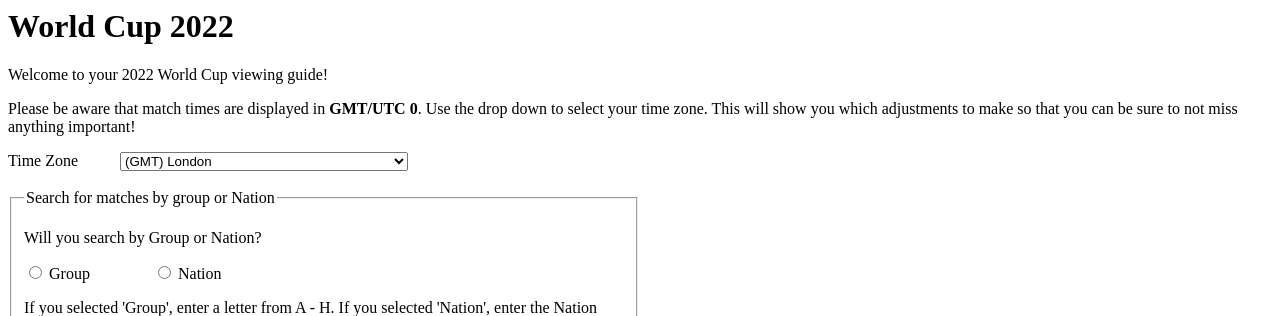
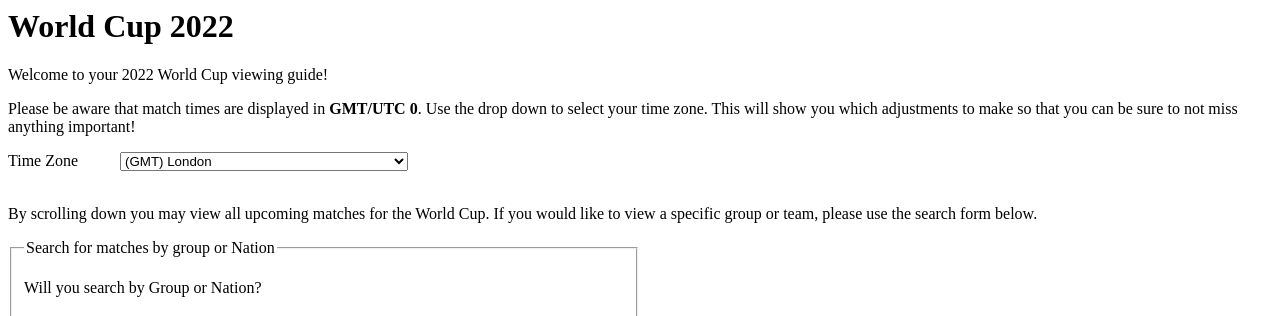
Before and after one commit to DacinTitus/CS361_project, a Flask app: page / in a window 1280 px wide. Shown: the top 316 px of the page. Run offline with Flask 2, Linux system fonts and the light colour scheme; data that the repository does not hold is empty; some libraries are stand-ins or nearby versions.

Commit message:
added helpful tips for searching

```diff
--- a/starter_website/templates/index.html
+++ b/starter_website/templates/index.html
@@ -49,6 +49,10 @@
         <br>
 
         <!-- insert search form here -->
+        <p>
+            By scrolling down you may view all upcoming matches for the World Cup.
+            If you would like to view a specific group or team, please use the search form below.
+        </p>
         <div>
             <div class="searchForm">
                 <form action = '/results' method = 'GET' id="searchForm">
```
